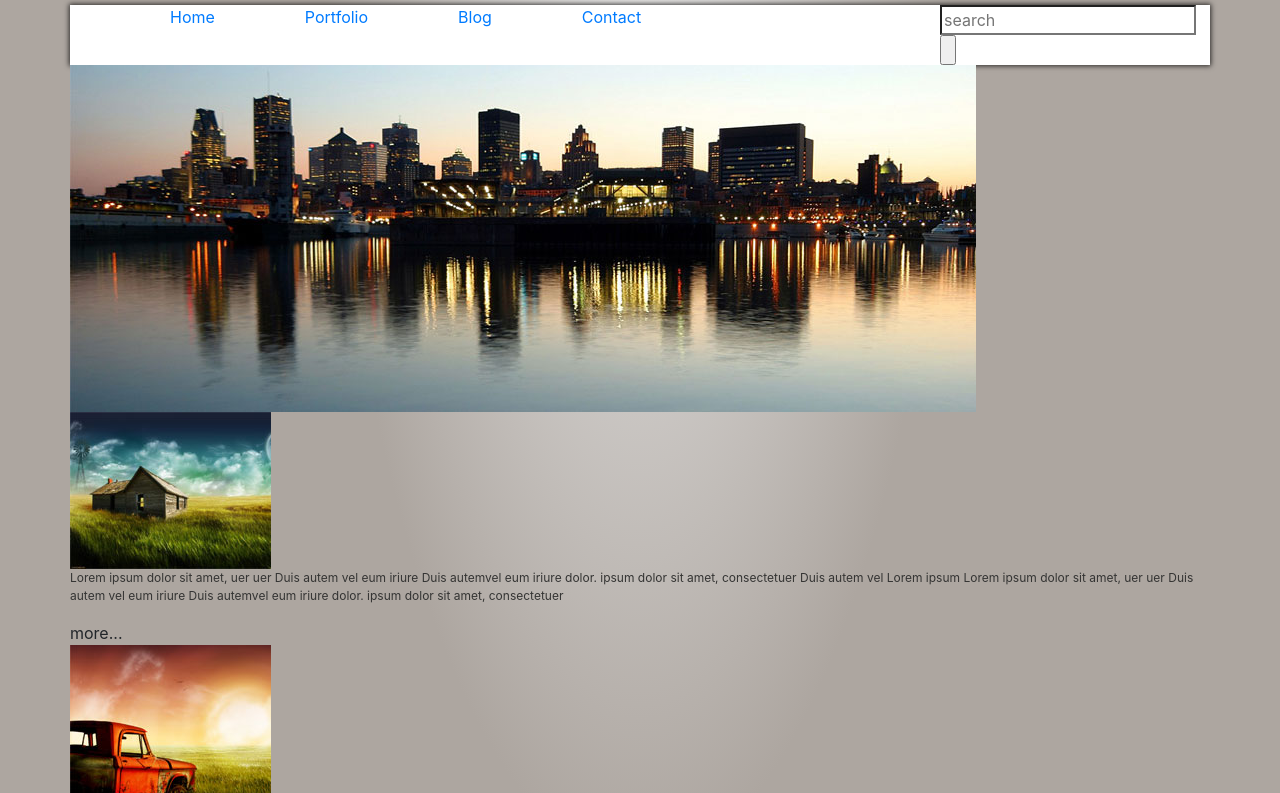
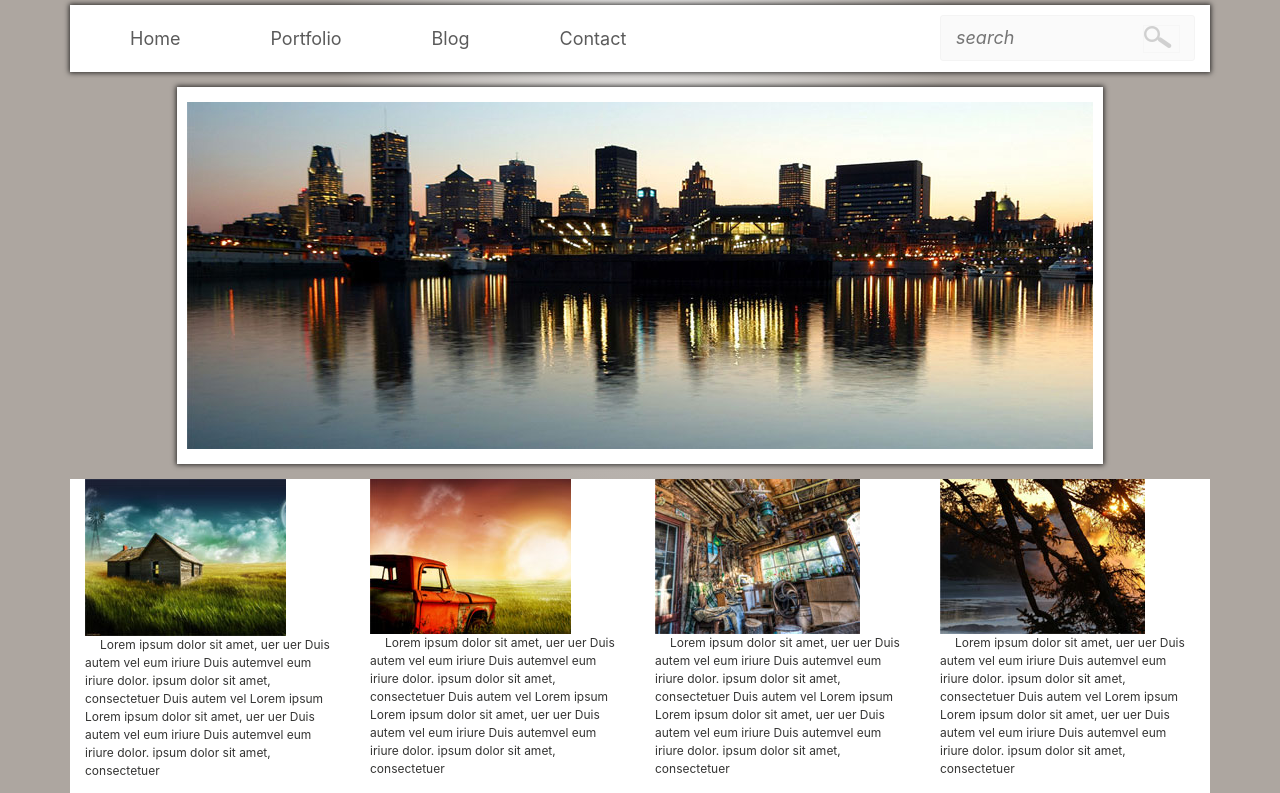
Before and after one commit to dzugas/oss, a plain HTML site: page page/index.html in a window 1280 px wide. Shown: the part 170-963 px from the top of the page. Drawn offline with nearby package versions, Linux system fonts and the light colour scheme.

Commit message:
add features

```diff
--- a/page/css/styles.css
+++ b/page/css/styles.css
@@ -5,14 +5,18 @@ body {
 p {
     font-size: 12px;
     color: #343433;
+    text-indent: 15px;
 }
 
 img {
     max-width: 100%;
 }
 
-ul, li {
+ul,
+li {
     display: block;
+    margin: 0;
+    padding: 0;
 }
 
 .logo {
@@ -25,15 +29,109 @@ ul, li {
     color: #bebcba;
 }
 
+span {
+    text-decoration: underline;
+}
+
 .background {
     background-color: white;
     box-shadow: 0px 0px 5px 1px rgba(0, 0, 0, 0.75);
 }
 
-ul.menu {
-    margin-left: 0px;
+.menu {
+    padding-top: 20px;
+    padding-bottom: 20px;
 }
 
 .menu__item {
     margin: 0 45px;
 }
+
+.menu__item a {
+    font-size: 18px;
+    color: #5b5b5b;
+    text-decoration: none;
+}
+
+.search {
+    position: relative;
+    padding-top: 10px;
+    width: 100%;
+}
+
+.search input {
+    border: 1px solid #f4f4f4;
+}
+
+.search .input {
+    width: 100%;
+    border-radius: 3px;
+    padding: 8px 37px 9px 15px;
+    background: #fafafa;
+    font-size: 18px;
+    color: #e2e2e2;
+    outline: none;
+    font-style: italic;
+}
+
+.search .submit {
+    position: absolute;
+    top: 20px;
+    right: 15px;
+    width: 37px;
+    cursor: pointer;
+    background: url(../img/search.png) no-repeat;
+    opacity: 0.5;
+}
+
+.search .input:focus {
+    box-shadow: inset 0 0 5px rgba(0, 0, 0, 0.2), inset 0 1px 2px rgba(0, 0, 0, 0.4);
+    background: #E8E8E8;
+    color: #333;
+}
+
+.search .submit:hover {
+    opacity: 0.8;
+}
+
+.main-img {
+    padding-top: 15px;
+}
+
+.main-img img {
+    border-left: 10px solid white;
+    border-right: 10px solid white;
+    border-top: 15px solid white;
+    border-bottom: 15px solid white;
+    box-shadow: 0px 0px 5px 1px rgba(0, 0, 0, 0.75);
+    width: 100%;
+}
+
+.features-block {
+    padding-top: 15px;
+
+}
+
+/*
+.features-block__item {}
+
+.features-block__item-photo img {
+    border: 10px solid white;
+    box-shadow: 1px -4px 5px 0px rgba(0, 0, 0, 0.75),
+    -1px -4px 5px -10px rgba(0, 0, 0, 0.75);
+
+}
+
+.features-block__item-text {
+    background-color: white;
+    width: 90%;
+}
+*/
+
+.features-block__item {
+    background-color: white;
+}
+
+.features-block__item-photo img {
+    text-align: center;
+}
--- a/page/index.html
+++ b/page/index.html
@@ -39,7 +39,7 @@
     </header>
     <section class="main">
         <div class="container">
-            <div class="row">
+            <div class="row justify-content-center">
                 <div class="main-img">
                     <img src="img/city.jpg" alt="city">
                 </div>
@@ -49,8 +49,8 @@
     <section class="features">
         <div class="container">
             <div class="row">
-                <div class="features-block">
-                    <div class="features-block__item">
+                <div class="features-block d-flex justify-content-between">
+                    <div class="features-block__item col-3">
                         <div class="features-block__item-photo">
                             <img src="img/house_big.jpg" alt="house_big">
                         </div>
@@ -59,7 +59,7 @@
                             <span>more...</span>
                         </div>
                     </div>
-                    <div class="features-block__item">
+                    <div class="features-block__item col-3">
                         <div class="features-block__item-photo">
                             <img src="img/car_big.jpg" alt="car_big">
                         </div>
@@ -68,7 +68,7 @@
                             <span>more...</span>
                         </div>
                     </div>
-                    <div class="features-block__item">
+                    <div class="features-block__item col-3">
                         <div class="features-block__item-photo">
                             <img src="img/interier_big.jpg" alt="interier_big">
                         </div>
@@ -77,7 +77,7 @@
                             <span>more...</span>
                         </div>
                     </div>
-                    <div class="features-block__item">
+                    <div class="features-block__item col-3">
                         <div class="features-block__item-photo">
                             <img src="img/nature_big.jpg" alt="nature_big">
                         </div>
@@ -92,7 +92,7 @@
     </section>
     <section class="about">
         <div class="container">
-            <div class="row">
+            <div class="row d-flex">
                 <div class="about-img-block">
                     <div class="about-img-block__item">
                         <img src="img/interier_small.jpg" alt="interier_small">
```
